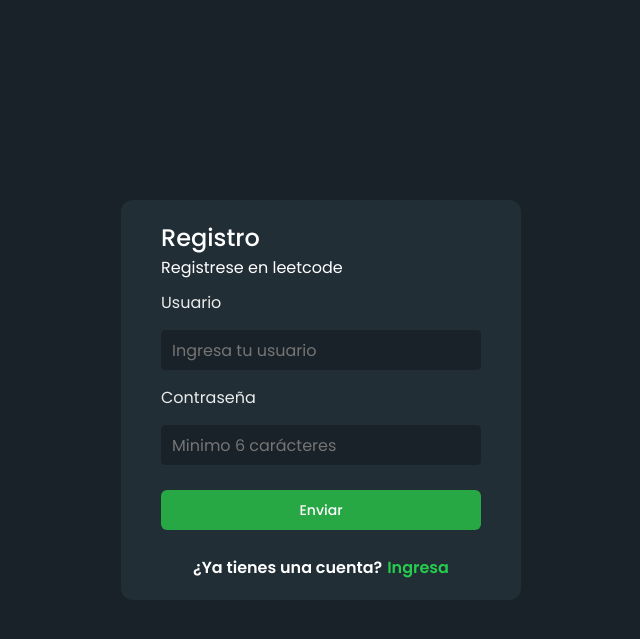
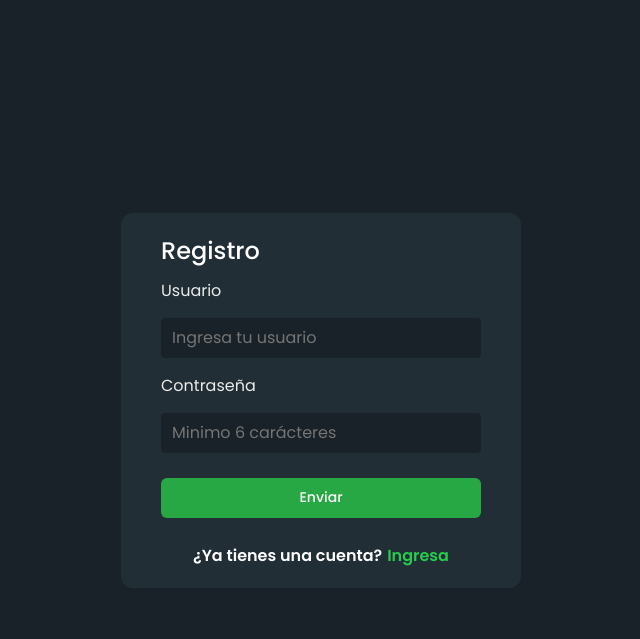
Before and after one commit to Fernando2205/leetcode-clone, a Flask app: page /signup/ in a window 1280 px wide. Shown: the top 639 px of the page, without its empty margins (319-959 px from the left). Run offline with Flask 3, Linux system fonts and the light colour scheme.

Commit message:
Refactor signup page: update class names and styles for registration form

```diff
--- a/static/css/register.css
+++ b/static/css/register.css
@@ -25,7 +25,7 @@ main {
     width: 100%;
 }
 
-.login {
+.register {
     background-color: #212E36;
     width: 90vw;
     max-width: 400px;
@@ -39,7 +39,7 @@ main {
     margin: auto;
 }
 
-.login form {
+.register form {
     display: flex;
     flex-direction: column;
     width: 100%;
@@ -62,7 +62,7 @@ label {
     color: #000;
 }
 
-.login-btn {
+.signup-btn {
     border: none;
     font-weight: 500;
     border-radius: 6px;
@@ -76,12 +76,12 @@ label {
     transition: background-color 0.3s ease;
 }
 
-.login-btn:hover {
+.signup-btn:hover {
     cursor: pointer;
     background-color: #218838;
 }
 
-.createAccount {
+.login-url {
     margin-top: 25px;
     color: #ffffff;
     font-weight: 600;
@@ -90,14 +90,14 @@ label {
     font-size: 14px;
 }
 
-.createAccount a {
+.login-url a {
     color: #26cc4d;
     text-decoration: none;
     margin-left: 5px;
     transition: color 0.3s ease;
 }
 
-.createAccount a:hover {
+.login-url a:hover {
     color: #20a43d;
 }
 
@@ -109,7 +109,7 @@ label {
     color: red;
 }
 
-.login form input {
+.register form input {
     width: 100%;
     border-radius: 4px;
     border: 1px solid #192229;
--- a/templates/signup.html
+++ b/templates/signup.html
@@ -11,7 +11,7 @@
 
 <body>
     <main>
-        <div class="login">
+        <div class="register">
             <!-- Mostrar mensajes flash -->
             {% with messages = get_flashed_messages(with_categories=true) %}
             {% if messages %}
@@ -25,21 +25,20 @@
 
             <form class="form" id="submit-register" method="POST" action="{{ url_for('signup') }}">
                 {{ form.hidden_tag() }}
-                <p style="font-weight: 500; font-size: 24px; color: white">Registro</p>
-                <p style="color: white; margin-bottom: 10px;">Registrese en leetcode</p>
-                <section class="input-packed">
-                    <div class="input-group">
+                <p style="font-weight: 500; font-size: 24px; color: white; margin-bottom: 10px;">Registro</p>
+                <section>
+                    <div>
                         <label for="username">Usuario</label>
                         {{ form.username(class="input", placeholder="Ingresa tu usuario") }}
                     </div>
-                    <div class="input-group">
+                    <div>
                         <label for="password">Contraseña</label>
                         {{ form.password(class="input", placeholder="Minimo 6 carácteres") }}
                     </div>
                 </section>
-                <button type="submit" class="login-btn">Enviar</button>
+                <button type="submit" class="signup-btn">Enviar</button>
 
-                <div class="createAccount">
+                <div class="login-url">
                     <p>¿Ya tienes una cuenta?</p><a href="{{ url_for('login') }}">Ingresa</a>
                 </div>
             </form>
```
